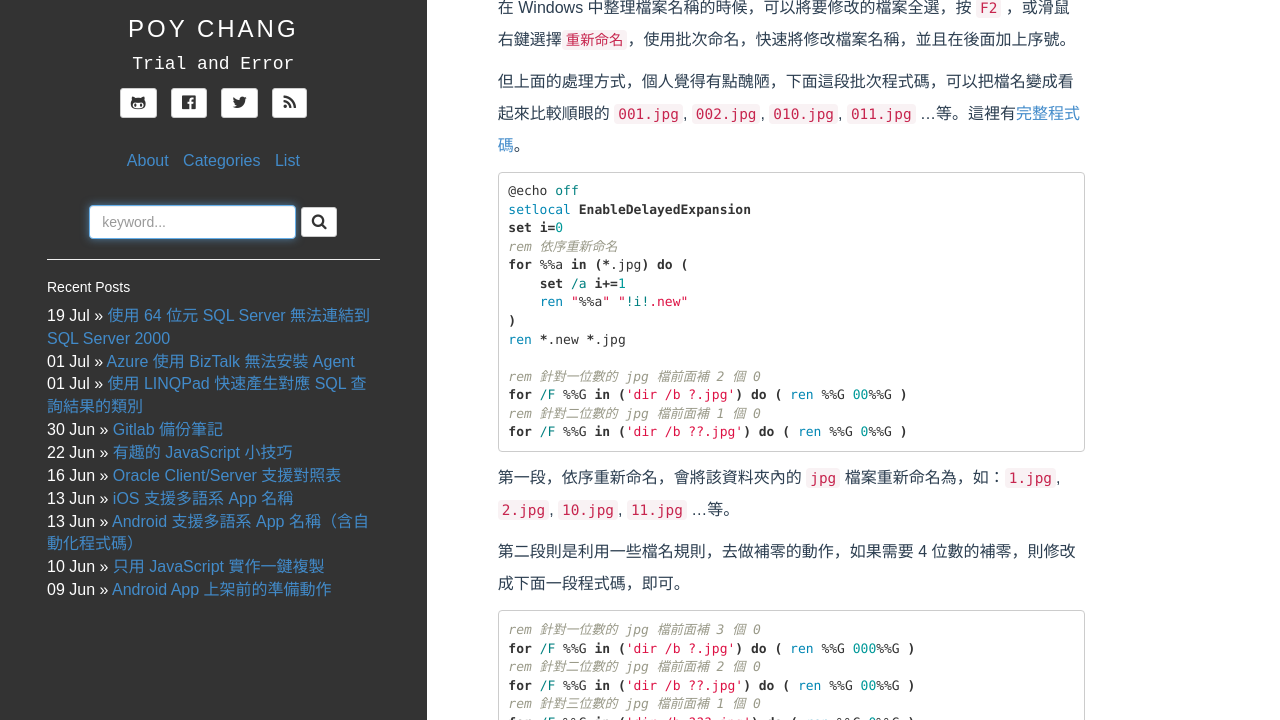
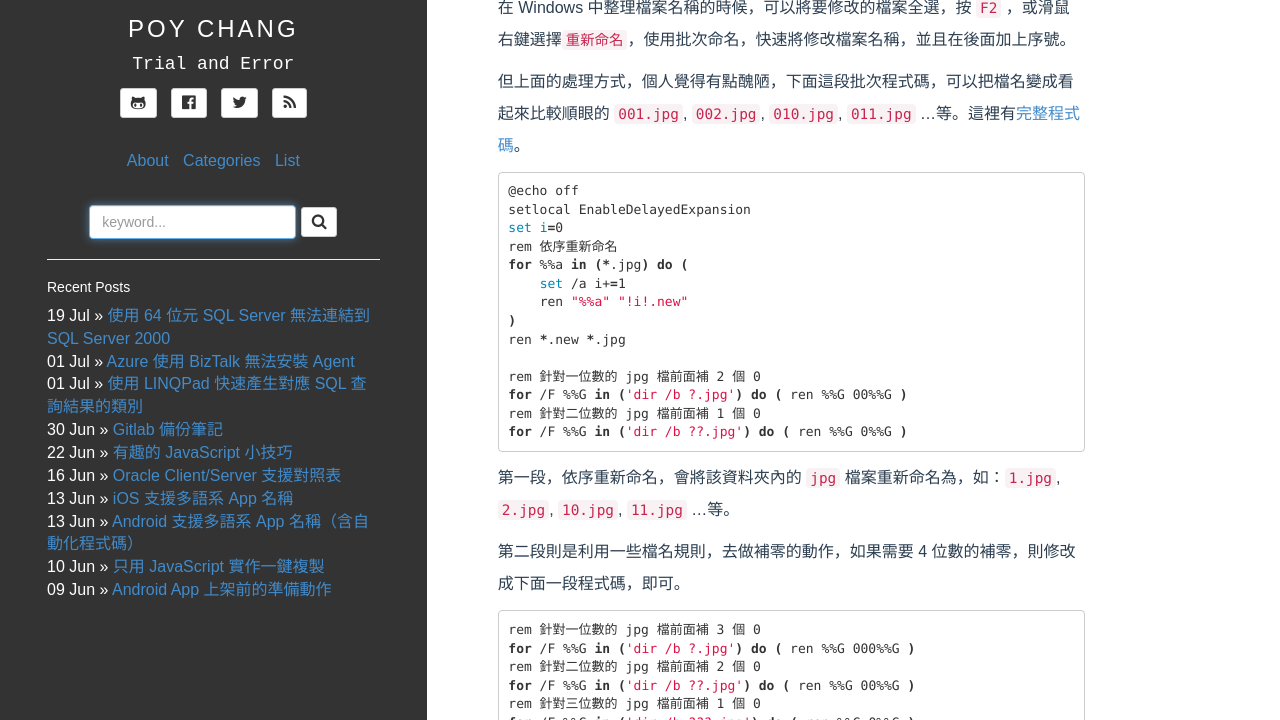
Before and after one commit to poychang/poychang.github.io, a Jekyll site: the page built from _posts/2016-05-04-batch-rename.md, in a window 1280 px wide and 900 px high, cut to the strip 180-900 px from the top of the window. Built offline with Jekyll 4.4.1, drawn with Linux system fonts in a browser that asks for light colours; some web fonts are replaced; comment, search, counter and statistics services are not loaded; some of the changed text lies outside the part shown.

Commit message:
alter post

````diff
--- a/_posts/2016-05-04-batch-rename.md
+++ b/_posts/2016-05-04-batch-rename.md
@@ -10,7 +10,7 @@ categories: [Develop]
 
 但上面的處理方式，個人覺得有點醜陋，下面這段批次程式碼，可以把檔名變成看起來比較順眼的 `001.jpg`, `002.jpg`, `010.jpg`, `011.jpg` ...等。這裡有[完整程式碼](code)。
 
-```batch
+```bash
 @echo off
 setlocal EnableDelayedExpansion
 set i=0
@@ -31,7 +31,7 @@ for /F %%G in ('dir /b ??.jpg') do ( ren %%G 0%%G )
 
 第二段則是利用一些檔名規則，去做補零的動作，如果需要 4 位數的補零，則修改成下面一段程式碼，即可。
 
-```batch
+```bash
 rem 針對一位數的 jpg 檔前面補 3 個 0
 for /F %%G in ('dir /b ?.jpg') do ( ren %%G 000%%G )
 rem 針對二位數的 jpg 檔前面補 2 個 0
````
